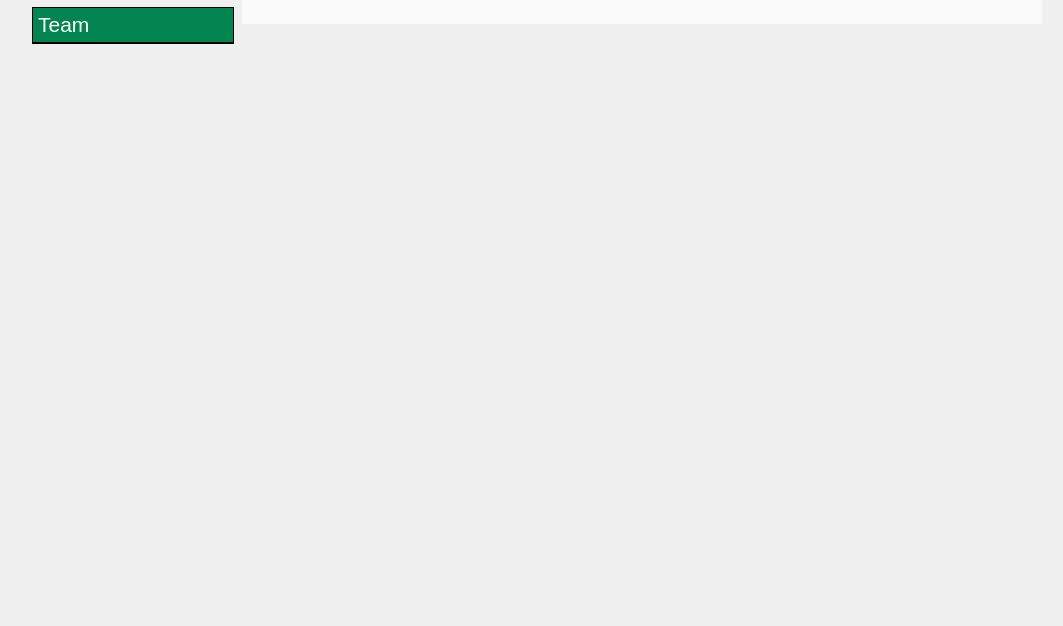
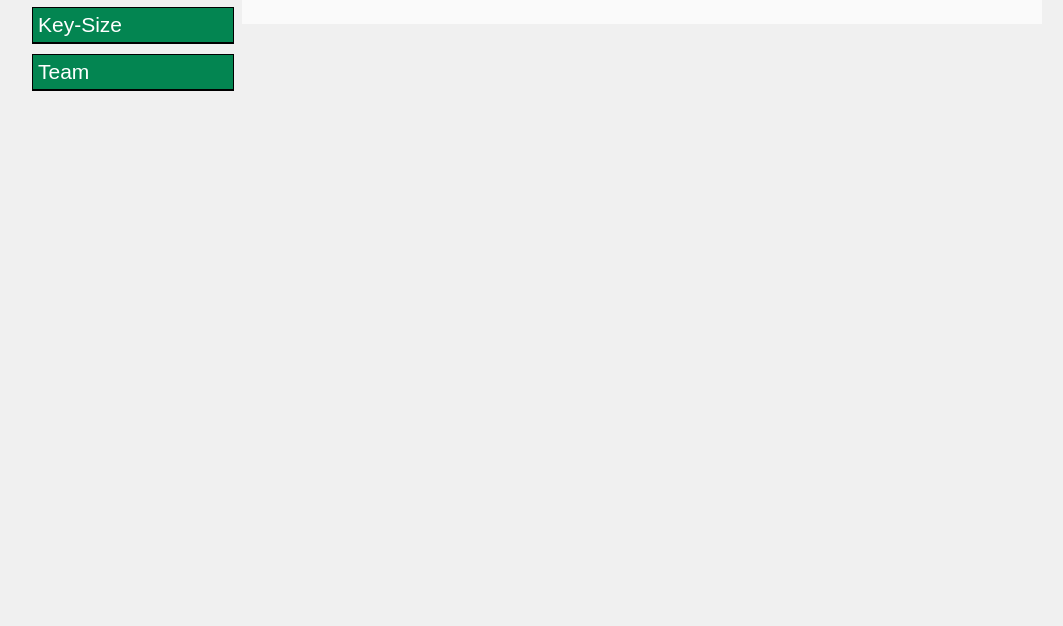
Before and after one commit to jamesmunnelly/InfoAndWeb, a plain HTML site: page index.html in a window 1280 px wide. Shown: the part 174-800 px from the top of the page, without its empty margins (108-1171 px from the left). Drawn offline with nearby package versions, Linux system fonts and the light colour scheme.

Commit message:
Pulled in Paul's HTML after fixing a few sections.

```diff
--- a/index.html
+++ b/index.html
@@ -29,7 +29,10 @@
 					<span id="link60" class="link menuChild">True Randomness</span>
 				</li>
 				<li class="item">
-					<span id="link70" class="link menuRoot">Team</span>
+					<span id="link70" class="link menuRoot">Key-Size</span>
+				</li>
+				<li class="item">
+					<span id="link90" class="link menuRoot">Team</span>
 				</li>
 			</ul>
 
--- a/style.css
+++ b/style.css
@@ -10,6 +10,12 @@ body {
 	font-family: Arial, Helvetica, sans-serif;
 	background-color: #F0F0F0;
 	color: #1F1F1F;
+
+}
+
+li {
+
+	margin-left: 30px;
 
 }
 
```
Also changed, not shown: 1 other file.
